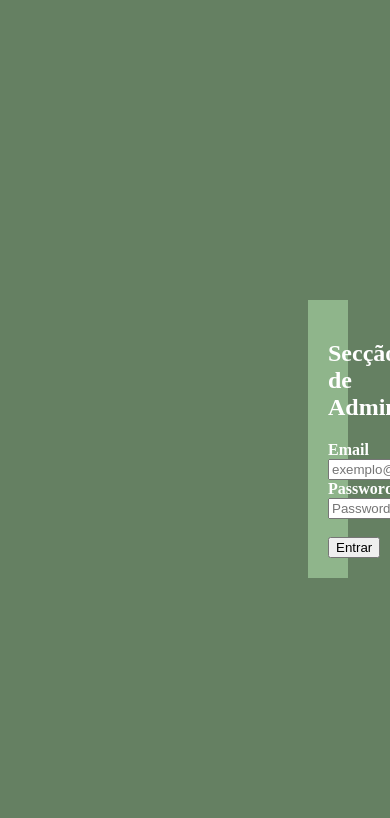
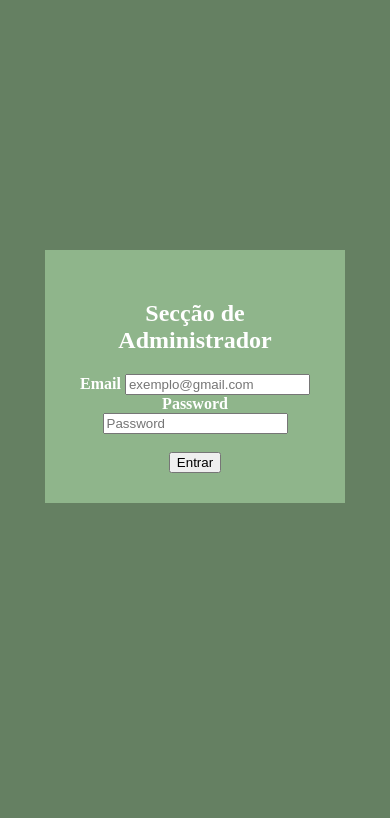
Before and after one commit to FredRosa/Projeto_Final, a PHP site: page /admin.html in a window 390 px wide; the page is wider, and only the part inside the window is pictured. Shown: the top 818 px of that part. After the commit the page ends 503 px from the top of that part, so only its background shows below. Run offline with PHP 8.4, Linux system fonts and the light colour scheme.

Commit message:
admin responsivo e link externo pp

```diff
--- a/css/stylesadmin.css
+++ b/css/stylesadmin.css
@@ -11,9 +11,12 @@ body{
 }
 
 #lgreen-box2 {
-    padding: 20px;
-    margin: 300px;
+    padding: 30px;
+    margin-top: 250px;
+    margin-right: 10%;
+    margin-left: 10%;
     background-color: #a4cf9fad;
     color: white;
     font-weight: bold;
+    min-width: 200px;
 }
--- a/index.html
+++ b/index.html
@@ -323,10 +323,9 @@
             </section>
             <!-- section registo-->
             <section id="registo">
-                <form class="mx-auto d-block">
+                <form class="mx-auto d-block">  <!-- <form action="/action_page.php" target="_blank" method="get"></form> pagina php -->
                 <div class="container p-5 text-justify">
                   <div class="row align-items-center lgreen-box2">
-                    <!-- <form action="/action_page.php" target="_blank" method="get"></form> pagina php -->
                         <h2>Registo Cliente</h2>
                         <div class="col-lg-6">
                              <div class="row">
@@ -402,7 +401,7 @@
                             <img src="imagens/logotipo_light.png" alt="logotipo_contactos">
                             <div class="row align-items-center p-2 fsmall">
                                 <div class="col-lg-12">
-                                <a href="PDF/PP.pdf">Política de Privacidade</a>&nbsp&nbsp <!-- &nbsp faz o espaço entre os lniks-->
+                                <a href="PDF/PP.pdf" target="_blank">Política de Privacidade</a>&nbsp&nbsp <!-- &nbsp faz o espaço entre os lniks-->
                                 <a href="#!">Mapa do Site</a>
                                 </div>
                             </div>
```
